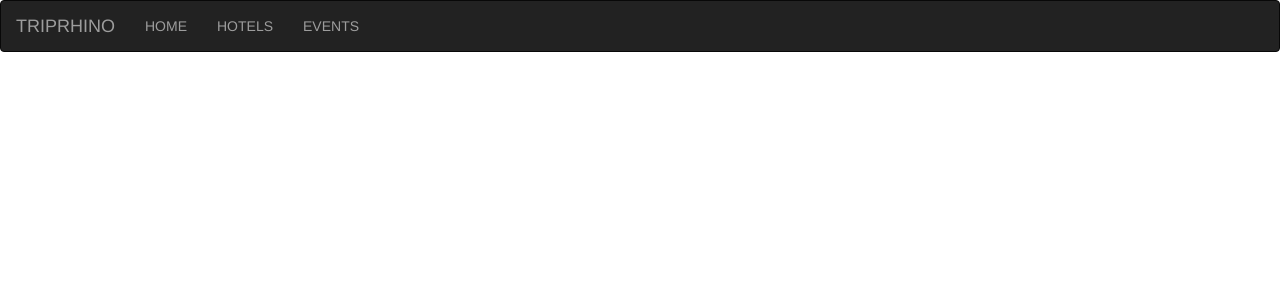
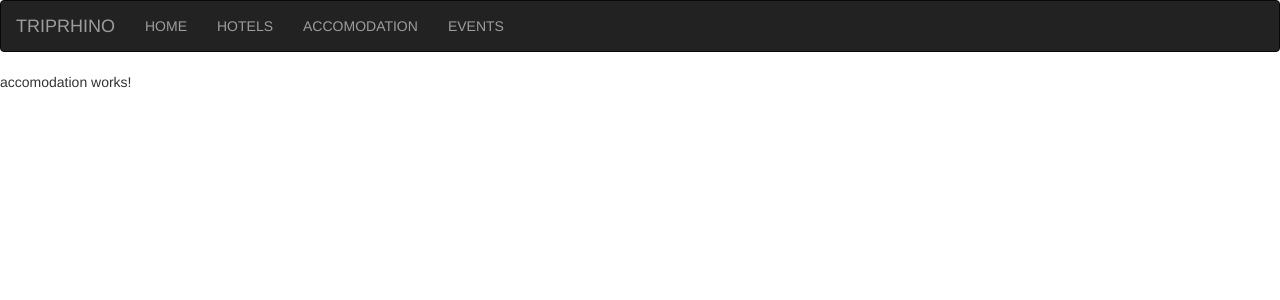
Before and after one commit to navinrnjn/triprhino-app, an Angular app: page /accomodations in a window 1280 px wide. Before the commit this address led to /. Shown: the top 300 px of the page. Built offline with nearby package versions, Linux system fonts and the light colour scheme.

Commit message:
Added skeleton for accomodation page

```diff
--- a/src/app/app-routing.module.ts
+++ b/src/app/app-routing.module.ts
@@ -6,11 +6,13 @@ import { HomeComponent } from './views/home.component';
 import { HotelsComponent } from './views/hotels.component';
 import { EventsComponent } from './views/events.component';
 import { ErrorComponent } from './views/error.component';
+import { AccomodationComponent } from './views/Accomodation/accomodation/accomodation.component';
 
 const appRoutes: Routes = [
   { path: 'login', component: LoginComponent },
   { path: 'home', component: HomeComponent },
   { path: 'hotels', component: HotelsComponent },
+  { path: 'accomodations', component: AccomodationComponent },
   { path: 'events', component: EventsComponent },
   { path: 'error', component: ErrorComponent },
   { path: '', redirectTo: '/home', pathMatch: 'full' }
--- a/src/app/app.component.html
+++ b/src/app/app.component.html
@@ -6,6 +6,7 @@
         <ul class="nav navbar-nav">
                 <li><a routerLinkActive="active" routerLink="home">HOME</a></li>
                 <li><a routerLinkActive="active" routerLink="hotels">HOTELS</a></li>
+                <li><a routerLinkActive="active" routerLink="accomodations">ACCOMODATION</a></li>
                 <li><a routerLinkActive="active" routerLink="events">EVENTS</a></li>
             </ul>
     </div>
--- a/src/app/app.module.ts
+++ b/src/app/app.module.ts
@@ -14,6 +14,7 @@ import { ErrorComponent } from './views/error.component';
 import { TemplateComponent } from './views/template.component';
 import { EventsComponent } from './views/events.component';
 import { HotelsComponent } from './views/hotels.component';
+import { AccomodationComponent } from './views/Accomodation/accomodation/accomodation.component';
 
 @NgModule({
   declarations: [
@@ -23,7 +24,8 @@ import { HotelsComponent } from './views/hotels.component';
     ErrorComponent,
     TemplateComponent,
     EventsComponent,
-    HotelsComponent
+    HotelsComponent,
+    AccomodationComponent
   ],
   imports: [
     BrowserModule,
--- /dev/null
+++ b/src/app/views/Accomodation/accomodation/accomodation.component.html
@@ -0,0 +1,3 @@
+<p>
+  accomodation works!
+</p>
--- /dev/null
+++ b/src/app/views/Accomodation/accomodation/accomodation.component.ts
@@ -0,0 +1,15 @@
+import { Component, OnInit } from '@angular/core';
+
+@Component({
+  selector: 'app-accomodation',
+  templateUrl: './accomodation.component.html',
+  styleUrls: ['./accomodation.component.css']
+})
+export class AccomodationComponent implements OnInit {
+
+  constructor() { }
+
+  ngOnInit() {
+  }
+
+}
```
Also changed, not shown: src/app/views/Accomodation/accomodation/accomodation.component.css (added), 1 other file (tests, documents, lock files or other folders).
